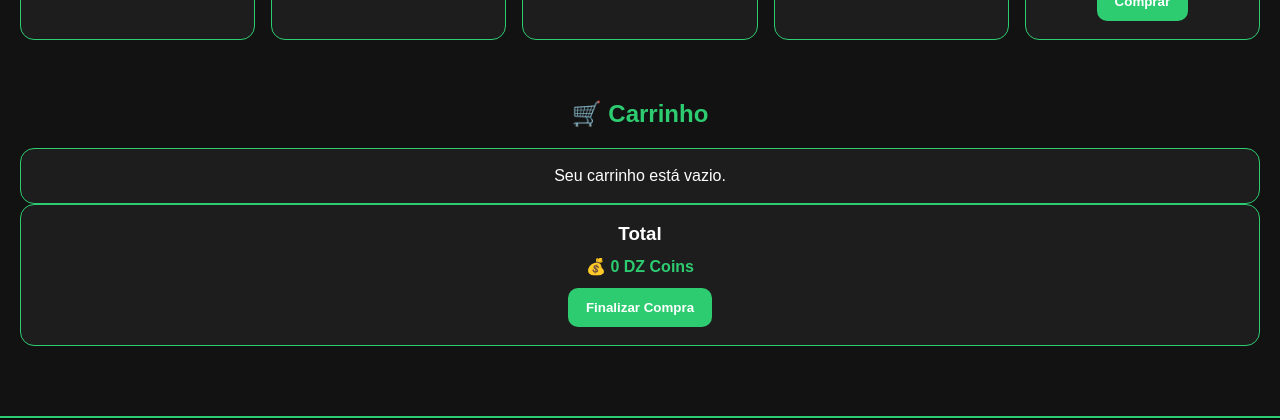
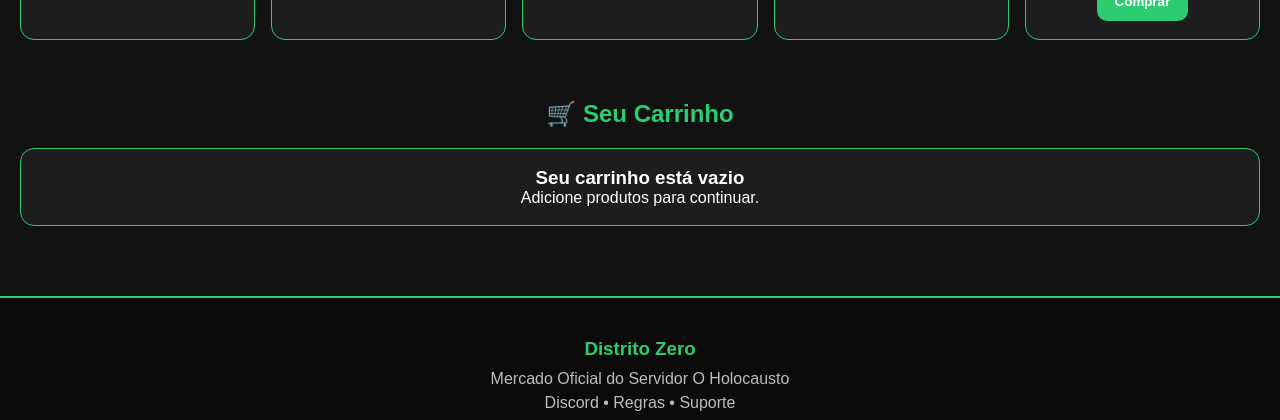
Before and after one commit to testejogo535598-tech/Distrito-Zero, a React (Vite) app: page / in a window 1280 px wide. Shown: the part 1534-1954 px from the top of the page. Built offline with nearby package versions, Linux system fonts and the light colour scheme.

Commit message:
Update Carrinho.jsx

```diff
--- a/src/components/Carrinho.jsx
+++ b/src/components/Carrinho.jsx
@@ -11,21 +11,27 @@ function Carrinho({
 
   return (
     <section>
-      <h2>🛒 Carrinho</h2>
+      <h2>🛒 Seu Carrinho</h2>
 
       {carrinho.length === 0 ? (
         <div className="card-produto">
-          <p>Seu carrinho está vazio.</p>
+          <h3>Seu carrinho está vazio</h3>
+          <p>Adicione produtos para continuar.</p>
         </div>
       ) : (
-        carrinho.map((item) => (
+        <>
+          {carrinho.map((item) => (
             <div className="card-produto" key={item.id}>
+
+              <img
+                src={item.imagem}
+                alt={item.nome}
+                className="imagem-produto"
+              />
 
               <h3>{item.nome}</h3>
 
-            <p>
-              💰 {item.preco} {item.moeda}
-            </p>
+              <p>{item.preco} {item.moeda}</p>
 
               <div className="quantidade">
 
@@ -36,9 +42,7 @@ function Carrinho({
                   −
                 </button>
 
-              <span>
-                {item.quantidade}
-              </span>
+                <strong>{item.quantidade}</strong>
 
                 <button
                   className="btn-comprar"
@@ -54,11 +58,11 @@ function Carrinho({
               </p>
 
             </div>
-        ))
-      )}
+          ))}
 
           <div className="card-produto">
-        <h3>Total</h3>
+
+            <h3>Total da Compra</h3>
 
             <p className="preco">
               💰 {total} DZ Coins
@@ -67,7 +71,10 @@ function Carrinho({
             <button className="btn-comprar">
               Finalizar Compra
             </button>
+
           </div>
+        </>
+      )}
 
     </section>
   )
```
Lines whose indentation alone changed are shown as unchanged.
